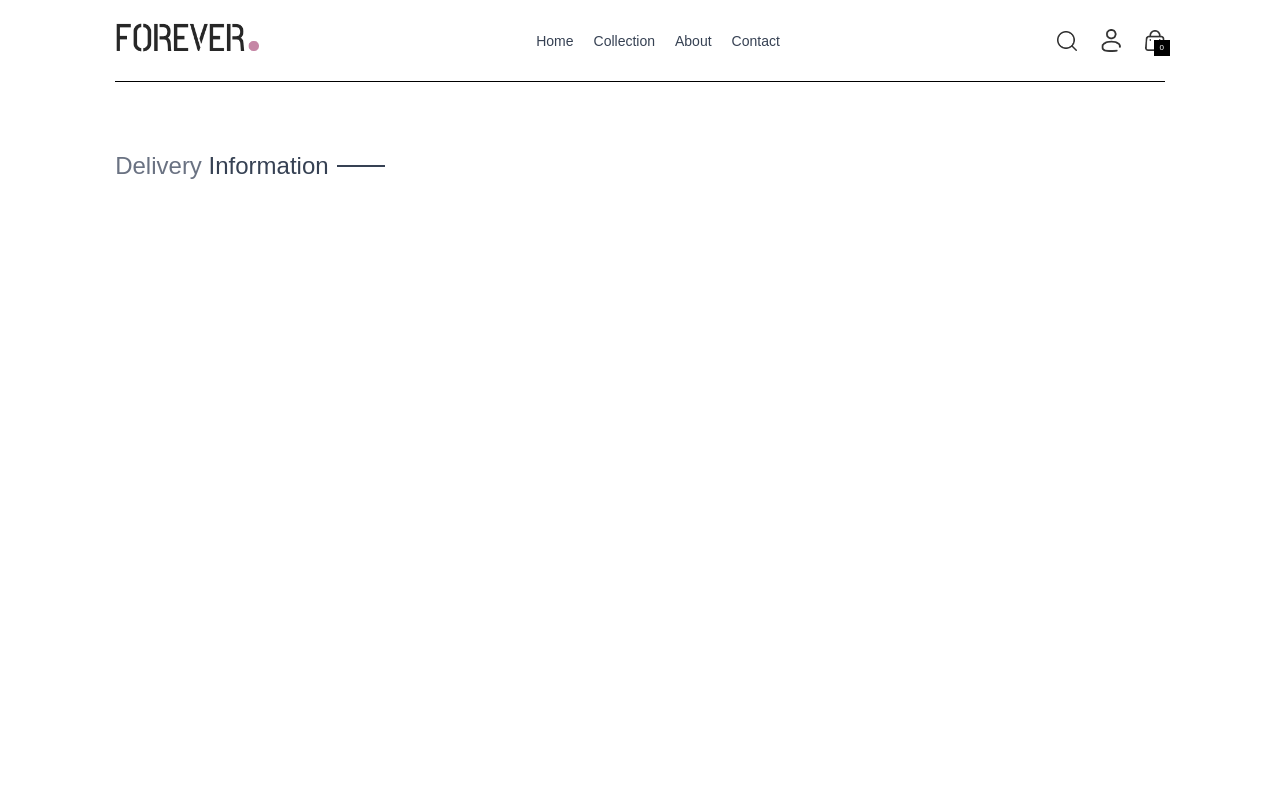
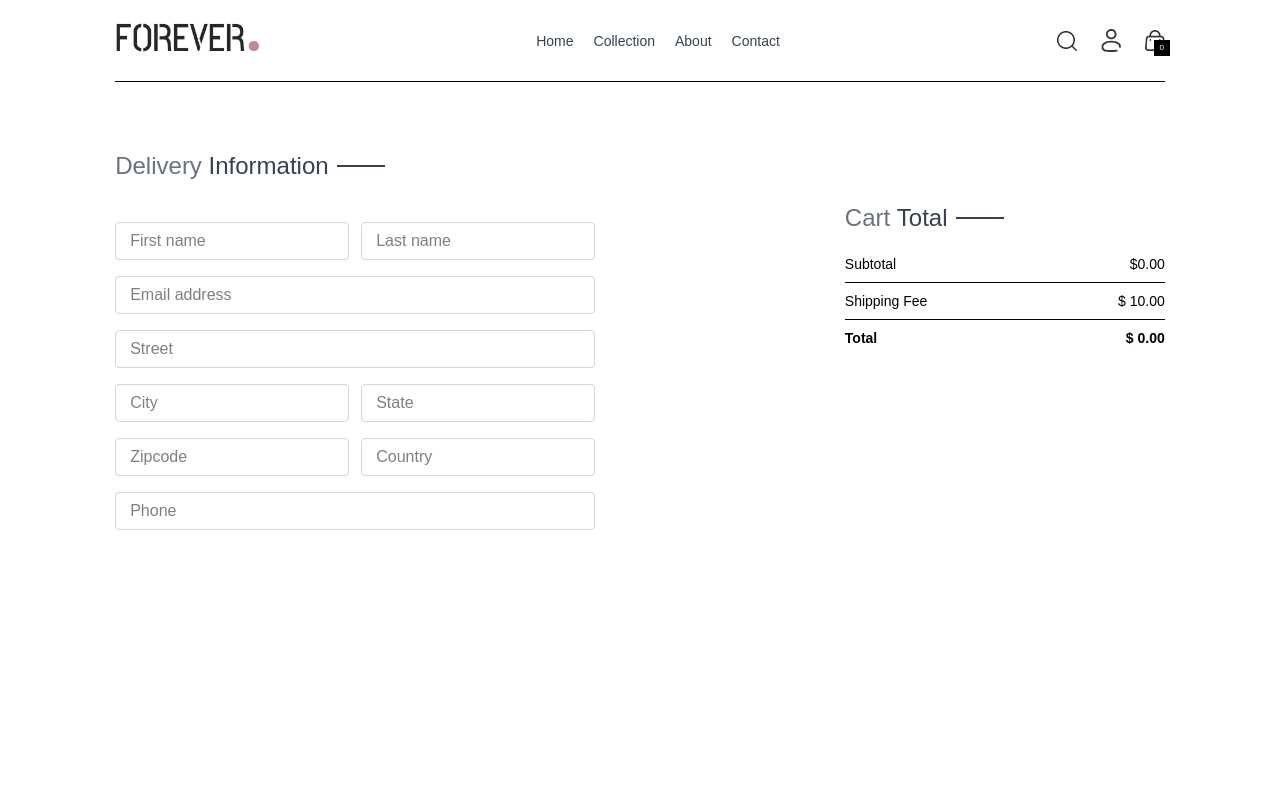
Before and after one commit to Nikita-kanwar/E-Commerce-Website, a React (Vite) app: page /place-order in a window 1280 px wide. Shown: the top 800 px of the page. Built offline with nearby package versions, Linux system fonts and the light colour scheme.

Commit message:
Display Delivery Information

```diff
--- a/src/Pages/PlaceOrder.jsx
+++ b/src/Pages/PlaceOrder.jsx
@@ -1,5 +1,6 @@
 import React from 'react'
 import Title from '../Components/Title'
+import CartTotal from '../Components/CartTotal'
 
 const PlaceOrder = () => {
   return (
@@ -10,8 +11,28 @@
                 <Title text1={'Delivery'} text2={'Information'} />
             </div>
             <div className='flex gap-3 '>
+                    <input className='border border-gray-300 rounded py-1.5 px-3.5 w-full'  type="text" placeholder='First name' />
+                    <input className='border border-gray-300 rounded py-1.5 px-3.5 w-full'  type="text" placeholder='Last name' />
+            </div>
+            <input className='border border-gray-300 rounded py-1.5 px-3.5 w-full'  type="email" placeholder='Email address' />
+            <input className='border border-gray-300 rounded py-1.5 px-3.5 w-full'  type="text" placeholder='Street' />
+            <div className='flex gap-3 '>
+                    <input className='border border-gray-300 rounded py-1.5 px-3.5 w-full'  type="text" placeholder='City' />
+                    <input className='border border-gray-300 rounded py-1.5 px-3.5 w-full'  type="text" placeholder='State' />
+            </div>
+            <div className='flex gap-3 '>
+                    <input className='border border-gray-300 rounded py-1.5 px-3.5 w-full'  type="number" placeholder='Zipcode' />
+                    <input className='border border-gray-300 rounded py-1.5 px-3.5 w-full'  type="text" placeholder='Country' />
+            </div>
+            <input className='border border-gray-300 rounded py-1.5 px-3.5 w-full'  type="number" placeholder='Phone' />
 
-            </div>
+        </div>
+
+        <div className='mt-8'>
+
+  <div className='mt-8 min-w-80'>
+         <CartTotal />
+  </div>
         </div>
     </div>
   )
```
